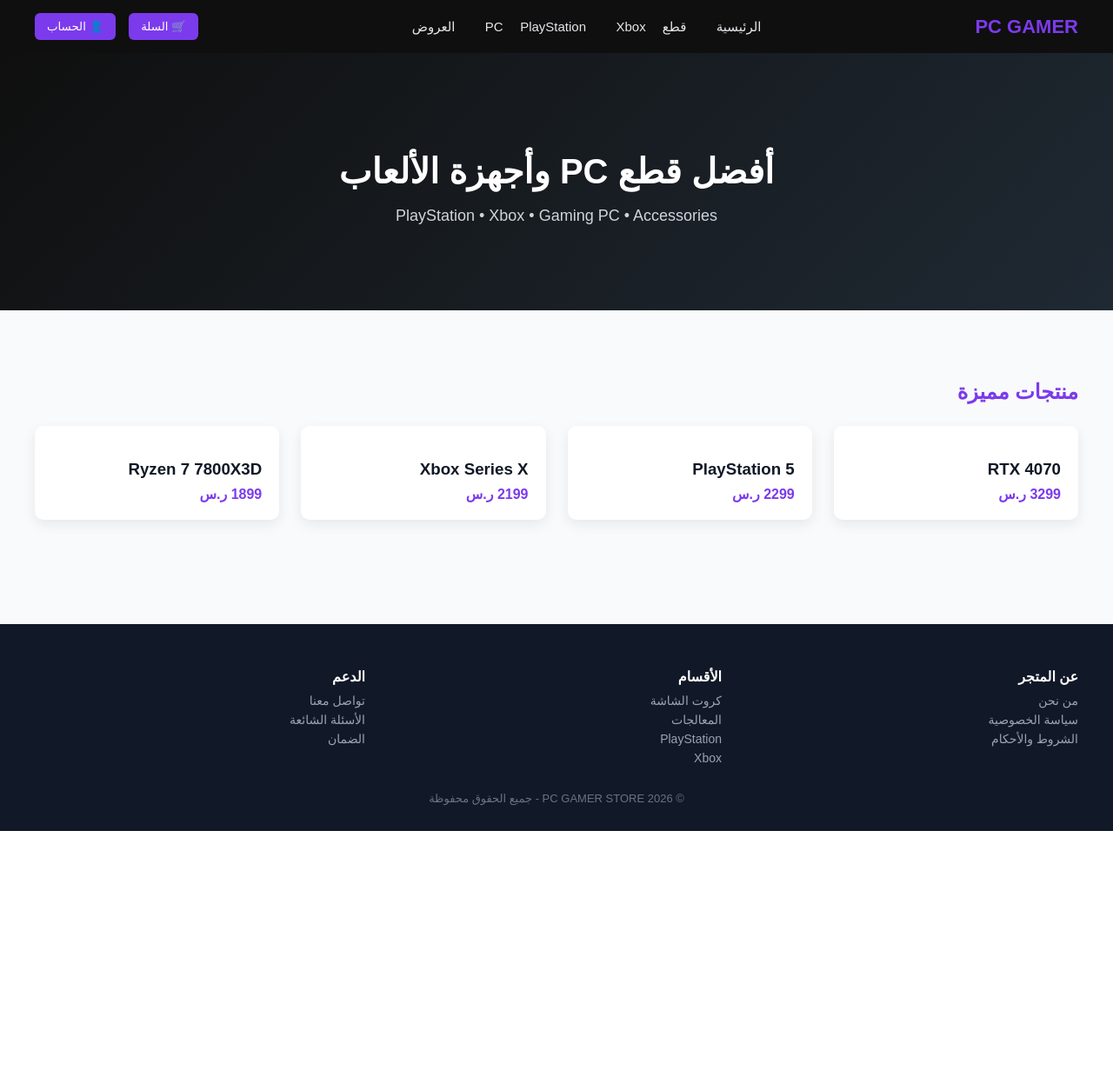
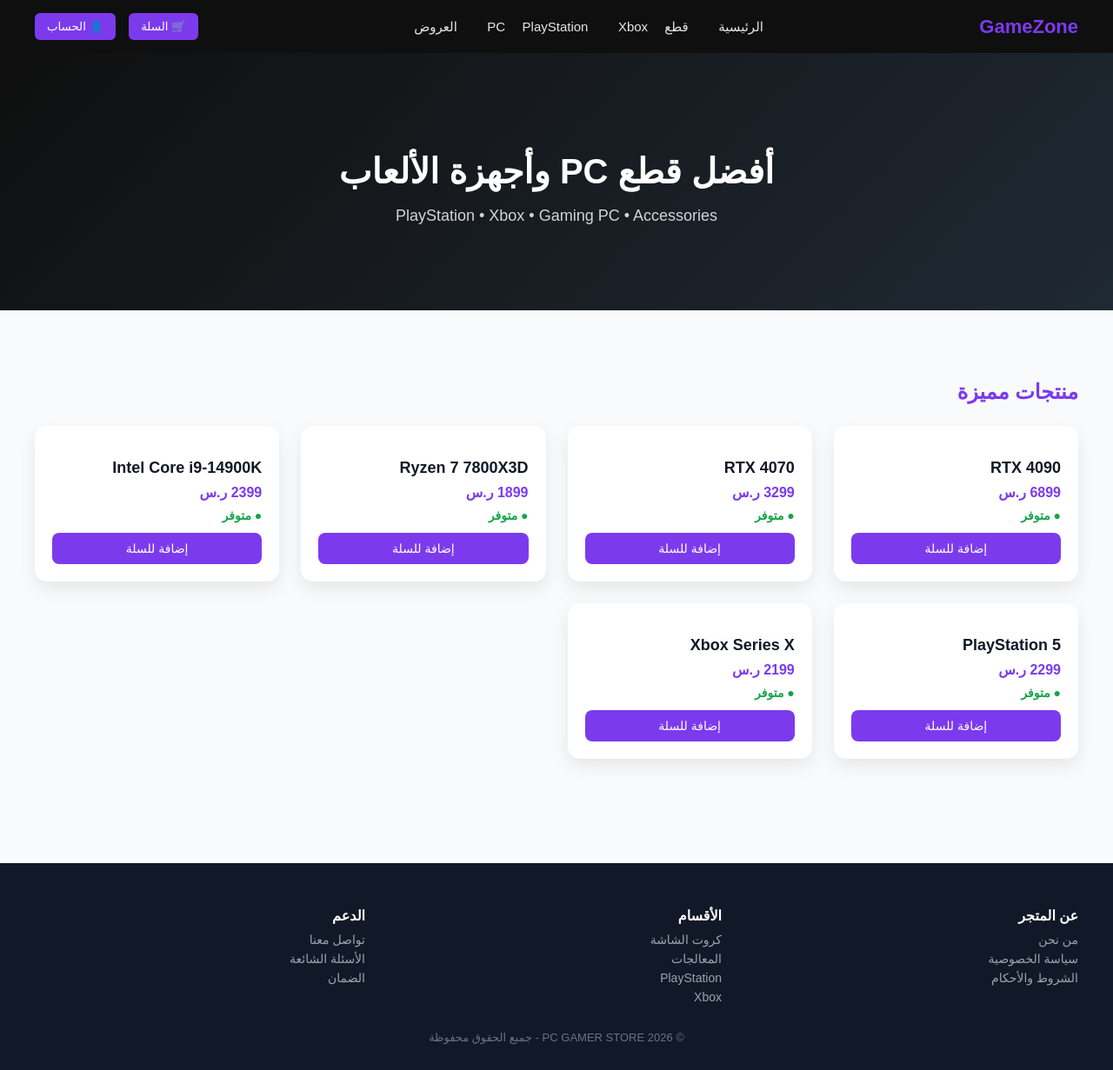
Before and after one commit to MohammedOAloufi/courseproject, a Django app: page / in a window 1280 px wide. Shown: the whole page at 87% size. Before the commit the page ends 956 px from the top, so only its background shows below. Run offline with Django 5.2, Linux system fonts and the light colour scheme.

Commit message:
update design

```diff
--- a/templates/header.html
+++ b/templates/header.html
@@ -46,7 +46,7 @@
 </style>
 
 <header>
-  <div class="logo">PC GAMER</div>
+  <div class="logo">GameZone</div>
 
   <nav>
     <a href="#">الرئيسية</a>
--- a/templates/home.html
+++ b/templates/home.html
@@ -1,3 +1,4 @@
+{% load static %}
 <!DOCTYPE html>
 <html lang="ar" dir="rtl">
 <head>
@@ -12,6 +13,7 @@
       color: #111827;
     }
 
+    /* HERO */
     .hero {
       background: linear-gradient(135deg, #0f0f0f, #1f2933);
       color: white;
@@ -29,6 +31,7 @@
       color: #d1d5db;
     }
 
+    /* PRODUCTS */
     .products {
       padding: 60px 40px;
     }
@@ -40,24 +43,58 @@
 
     .product-grid {
       display: grid;
-      grid-template-columns: repeat(auto-fit, minmax(220px, 1fr));
+      grid-template-columns: repeat(auto-fit, minmax(230px, 1fr));
       gap: 25px;
     }
 
     .card {
       background: white;
-      border-radius: 10px;
+      border-radius: 14px;
       padding: 20px;
-      box-shadow: 0 5px 15px rgba(0,0,0,0.08);
+      box-shadow: 0 8px 20px rgba(0,0,0,0.08);
+      transition: transform 0.2s ease, box-shadow 0.2s ease;
+    }
+
+    .card:hover {
+      transform: translateY(-5px);
+      box-shadow: 0 12px 25px rgba(0,0,0,0.12);
     }
 
     .card h3 {
       margin-bottom: 8px;
+      font-size: 18px;
     }
 
-    .card span {
+    .price {
       color: #7c3aed;
       font-weight: bold;
+      font-size: 16px;
+      display: block;
+      margin-bottom: 8px;
+    }
+
+    .status {
+      color: #16a34a;
+      font-size: 14px;
+      font-weight: bold;
+      margin-bottom: 12px;
+      display: inline-block;
+    }
+
+    .add-btn {
+      width: 100%;
+      background: #7c3aed;
+      border: none;
+      color: white;
+      padding: 10px;
+      border-radius: 8px;
+      cursor: pointer;
+      font-size: 14px;
+      transition: background 0.2s ease;
+    }
+
+    .add-btn:hover {
+      background: #5b21b6;
     }
   </style>
 </head>
@@ -65,7 +102,7 @@
 <body>
 
   <!-- HEADER -->
-  <div id="header"></div>
+  {% include "header.html" %}
 
   <!-- HERO -->
   <section class="hero">
@@ -78,40 +115,54 @@
     <h2>منتجات مميزة</h2>
 
     <div class="product-grid">
+
+      <div class="card">
+        <h3>RTX 4090</h3>
+        <span class="price">6899 ر.س</span>
+        <span class="status">● متوفر</span>
+        <button class="add-btn">إضافة للسلة</button>
+      </div>
+
       <div class="card">
         <h3>RTX 4070</h3>
-        <span>3299 ر.س</span>
+        <span class="price">3299 ر.س</span>
+        <span class="status">● متوفر</span>
+        <button class="add-btn">إضافة للسلة</button>
+      </div>
+
+      <div class="card">
+        <h3>Ryzen 7 7800X3D</h3>
+        <span class="price">1899 ر.س</span>
+        <span class="status">● متوفر</span>
+        <button class="add-btn">إضافة للسلة</button>
+      </div>
+
+      <div class="card">
+        <h3>Intel Core i9-14900K</h3>
+        <span class="price">2399 ر.س</span>
+        <span class="status">● متوفر</span>
+        <button class="add-btn">إضافة للسلة</button>
       </div>
 
       <div class="card">
         <h3>PlayStation 5</h3>
-        <span>2299 ر.س</span>
+        <span class="price">2299 ر.س</span>
+        <span class="status">● متوفر</span>
+        <button class="add-btn">إضافة للسلة</button>
       </div>
 
       <div class="card">
         <h3>Xbox Series X</h3>
-        <span>2199 ر.س</span>
+        <span class="price">2199 ر.س</span>
+        <span class="status">● متوفر</span>
+        <button class="add-btn">إضافة للسلة</button>
       </div>
 
-      <div class="card">
-        <h3>Ryzen 7 7800X3D</h3>
-        <span>1899 ر.س</span>
-      </div>
     </div>
   </section>
 
   <!-- FOOTER -->
-  <div id="footer"></div>
-
-  <script>
-    fetch("header.html")
-      .then(res => res.text())
-      .then(data => document.getElementById("header").innerHTML = data);
-
-    fetch("footer.html")
-      .then(res => res.text())
-      .then(data => document.getElementById("footer").innerHTML = data);
-  </script>
+  {% include "footer.html" %}
 
 </body>
 </html>
```
